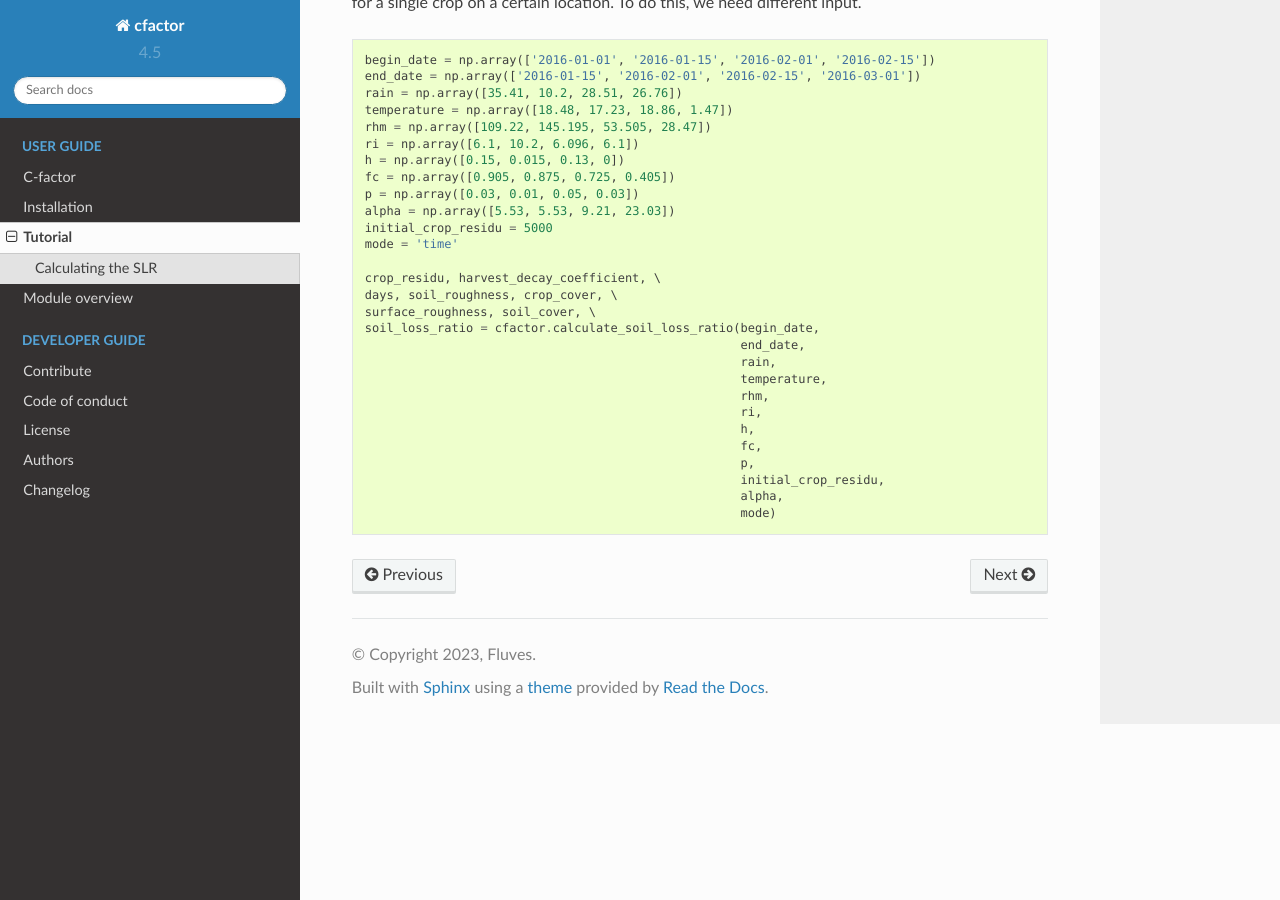
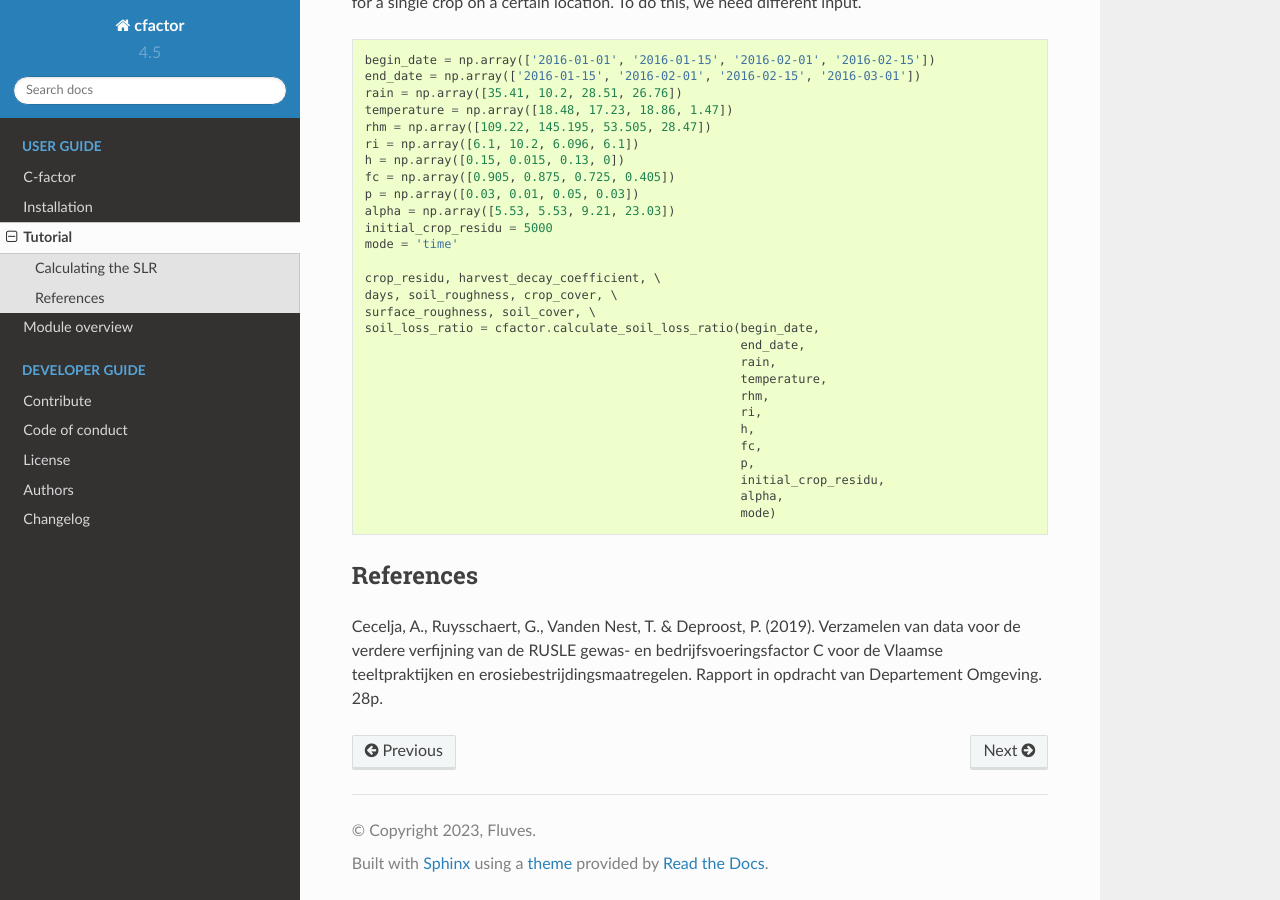
Before and after one commit to watem-sedem/cfactor, a Sphinx documentation site: the page built from docs/gettingstarted.rst, in a window 1280 px wide and 900 px high, scrolled down 3453 px. Built offline with Sphinx 7.4.7 and the Read the Docs theme 2.0.0, drawn with Linux system fonts in a browser that asks for light colours; some of the changed text lies outside the part shown.

Commit message:
Update gettingstarted.rst
ref report

```diff
--- a/docs/gettingstarted.rst
+++ b/docs/gettingstarted.rst
@@ -39,8 +39,7 @@ Following data is needed for every location/crop and period:
 - cumulative rainfall erosivity (MJ.mm/ha.year)
 - ri: initial soil roughness?
 
-The input data can be typically found in publications and reports e.g. ILVO (2019):
-TO DO: REF
+The input data can be typically found in publications and reports (Cecelja et al., 2019)
 
 Start with importing the package
 
@@ -210,3 +209,10 @@ subfactor for a single crop on a certain location. To do this, we need different
                                                         initial_crop_residu,
                                                         alpha,
                                                         mode)
+
+
+References
+----------
+Cecelja, A., Ruysschaert, G., Vanden Nest, T. & Deproost, P. (2019). Verzamelen van data voor de
+verdere verfijning van de RUSLE gewas- en bedrijfsvoeringsfactor C voor de Vlaamse teeltpraktijken
+en erosiebestrijdingsmaatregelen. Rapport in opdracht van Departement Omgeving. 28p.
```
